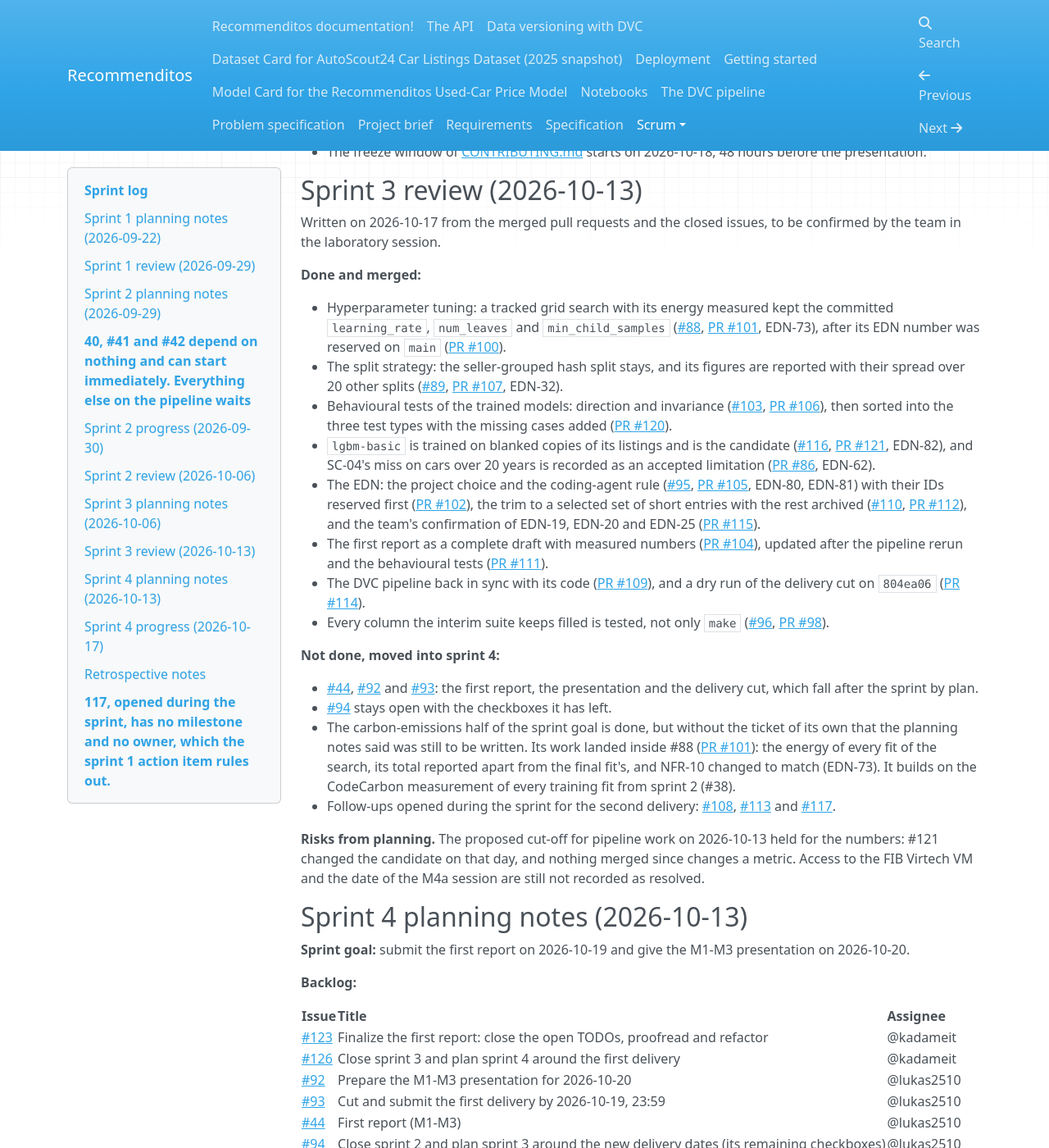
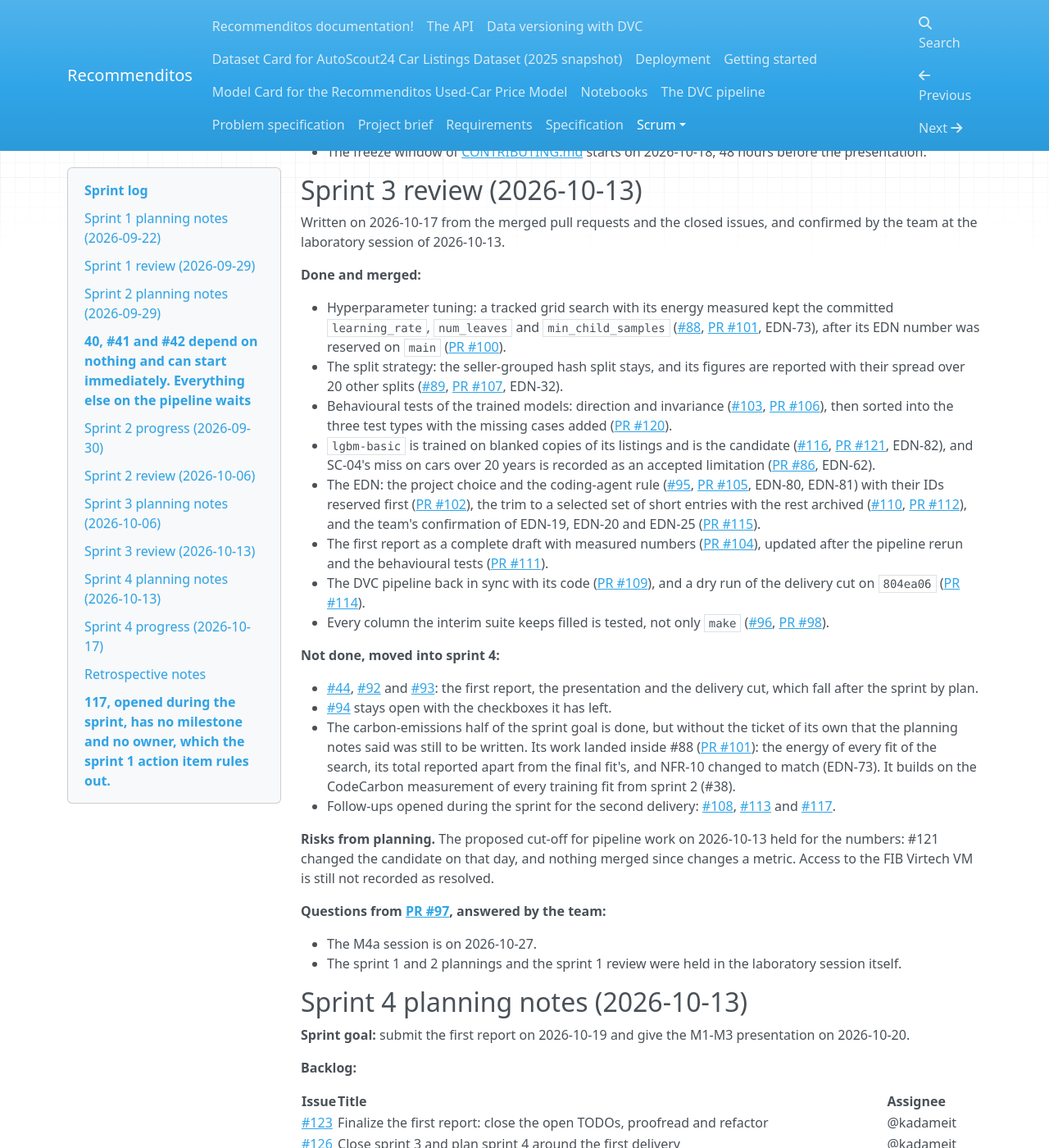
Before and after one commit to mlops-2627q1-mds-upc/MLOPS_Recommenditos, an MkDocs documentation site: the page built from docs/docs/scrum/sprints.md, in a window 1280 px wide and 1400 px high, scrolled down 5701 px. Shown: the whole window at 82% size. Built offline with MkDocs 1.6.1, drawn with Linux system fonts in a browser that asks for light colours; nearby versions of some CDN libraries; some of the changed text lies outside the part shown.

Commit message:
docs: record the team's confirmation of the sprint reviews and retrospectives and the M4a date (#131)
Closes #126

## What
Records in the sprint log that the team confirmed the sprint 1
retrospective, the sprint 2 review and retrospective, and the sprint 3
review and retrospective at the laboratory session of 2026-10-13.
Adds the answers to the two questions from #97 (moved from #94 to #126):
the M4a session is on 2026-10-27, and the sprint 1 and 2 plannings and
the sprint 1 review were held in the laboratory session itself. The
project brief now dates the M4a lab too.

## Why
These were the last open boxes of #126. The older entries that say the
M4a date was unknown are left as they are, because they record what was
known at the time.

## Test plan
- [x] Docs only: no code, report source or EDN change, so `make lint`,
`make test`, `make test-serving` and the notebook checks do not apply.
- [x] Manually verified that the diff changes only the confirmation
lines, the M4a date and the #97 answers.

```diff
--- a/docs/docs/scrum/sprints.md
+++ b/docs/docs/scrum/sprints.md
@@ -149,7 +149,7 @@
 
 ## Sprint 2 review (2026-10-06)
 
-Written from the merged pull requests and the closed issues, to be confirmed by the team in the laboratory session.
+Written from the merged pull requests and the closed issues, confirmed by the team at the laboratory session of 2026-10-13.
 
 **Done and merged:**
 
@@ -212,7 +212,7 @@
 
 ## Sprint 3 review (2026-10-13)
 
-Written on 2026-10-17 from the merged pull requests and the closed issues, to be confirmed by the team in the laboratory session.
+Written on 2026-10-17 from the merged pull requests and the closed issues, and confirmed by the team at the laboratory session of 2026-10-13.
 
 **Done and merged:**
 
@@ -236,7 +236,12 @@
 
 **Risks from planning.**
 The proposed cut-off for pipeline work on 2026-10-13 held for the numbers: #121 changed the candidate on that day, and nothing merged since changes a metric.
-Access to the FIB Virtech VM and the date of the M4a session are still not recorded as resolved.
+Access to the FIB Virtech VM is still not recorded as resolved.
+
+**Questions from [PR #97](https://github.com/mlops-2627q1-mds-upc/MLOPS_Recommenditos/pull/97), answered by the team:**
+
+- The M4a session is on 2026-10-27.
+- The sprint 1 and 2 plannings and the sprint 1 review were held in the laboratory session itself.
 
 ## Sprint 4 planning notes (2026-10-13)
 
@@ -298,7 +303,7 @@
 
 ### Sprint 1
 
-Drafted from the sprint's record on 2026-09-29 and extended on 2026-09-30, to be confirmed by the team in the laboratory session.
+Drafted from the sprint's record on 2026-09-29 and extended on 2026-09-30, confirmed by the team at the laboratory session of 2026-10-13.
 
 - **What went well:**
     - The scope was locked before any code was written: dataset, modelling family, supported makes
@@ -345,7 +350,7 @@
 
 ### Sprint 2
 
-Drafted from the sprint's record on 2026-10-06, to be confirmed by the team in the laboratory session.
+Drafted from the sprint's record on 2026-10-06, confirmed by the team at the laboratory session of 2026-10-13.
 
 - **What went well:**
     - The contract-first cut worked: once #32 landed, every stage was built against the schema and the fixture, and the pipeline ran on the real snapshot the next day.
@@ -366,7 +371,7 @@
 
 ### Sprint 3
 
-Drafted from the sprint's record on 2026-10-17, to be confirmed by the team in the laboratory session.
+Drafted from the sprint's record on 2026-10-17, and confirmed by the team at the laboratory session of 2026-10-13.
 
 - **What went well:**
     - The changes that move the report's numbers landed before the cut-off, as the sprint 2 retrospective asked: the search and the split review merged on 2026-10-12.
```
Also changed, not shown: docs/docs/project-brief.md (+1 -1 lines).
